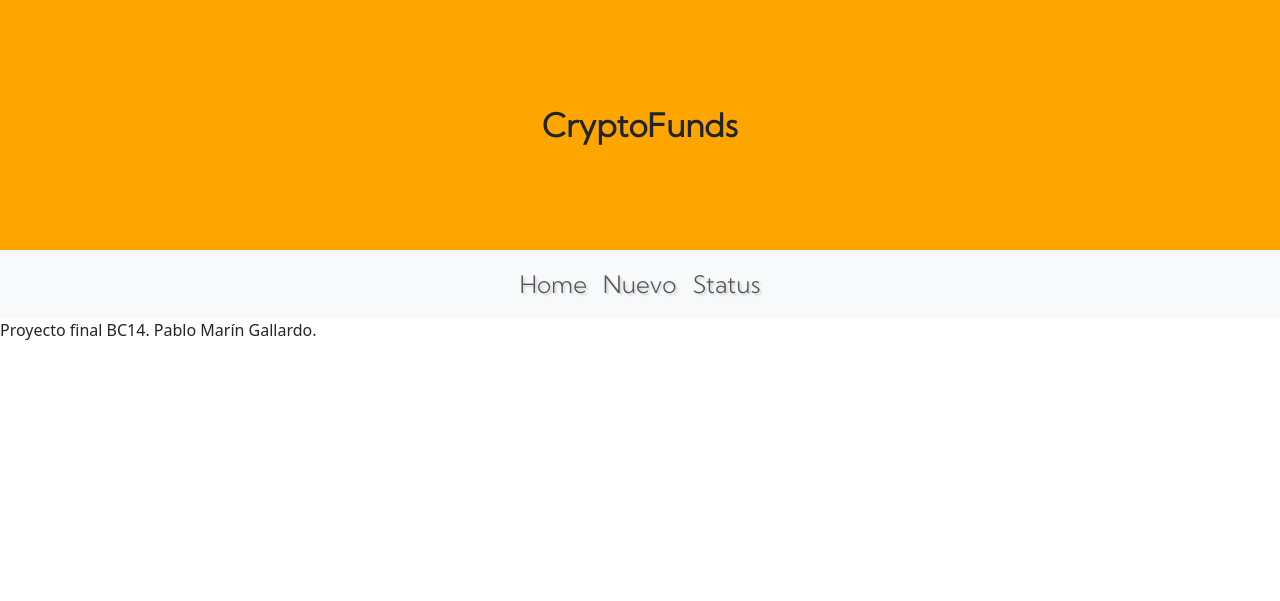
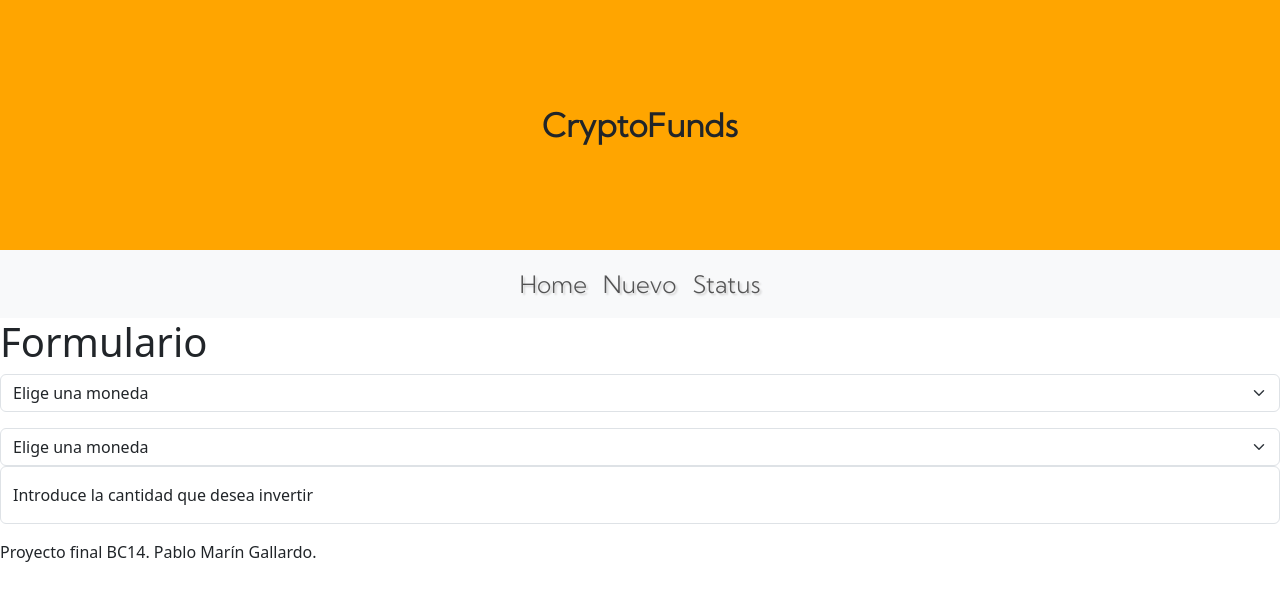
Before and after one commit to pablomaringallardo/Simulador-de-cryptos, a Flask app: page /purchase in a window 1280 px wide. Shown: the top 601 px of the page. Run offline with Flask 2, Linux system fonts and the light colour scheme; parts of the project's set-up code (start-up, migrations or seed data) failed here and were passed over; some web fonts are replaced.

Commit message:
feat: le doy algo de foma al formulario WP

```diff
--- a/balance/templates/form.html
+++ b/balance/templates/form.html
@@ -1 +1,46 @@
 {% extends 'base.html' %}
+
+{% block scripts %}
+<script src="/static/js/form.js"></script>
+{% endblock scripts %}
+
+{% block contenido %}
+<h1>Formulario</h1>
+<form novalidate id="form">
+  <div class="mb-3">
+    <select class="form-select" aria-label="Default select example">
+      <label for="">Moneda origen:</label>
+      <option selected>Elige una moneda</option>
+      <option value="1">EUR</option>
+      <option value="2">BTC</option>
+      <option value="3">ETH</option>
+      <option value="4">USDT</option>
+      <option value="5">ADA</option>
+      <option value="6">SOL</option>
+      <option value="7">XRP</option>
+      <option value="8">DOT</option>
+      <option value="9">DOGE</option>
+      <option value="10">SHIB</option>
+    </select>
+  </div>
+  <div class="mb3">
+    <select class="form-select" aria-label="Default select example">
+      <option selected>Elige una moneda</option>
+      <option value="1">EUR</option>
+      <option value="2">BTC</option>
+      <option value="3">ETH</option>
+      <option value="4">USDT</option>
+      <option value="5">ADA</option>
+      <option value="6">SOL</option>
+      <option value="7">XRP</option>
+      <option value="8">DOT</option>
+      <option value="9">DOGE</option>
+      <option value="10">SHIB</option>
+    </select>
+  </div>
+  <div class="form-floating mb-3">
+    <input type="text" class="form-control" id="floatingInput" placeholder="1000">
+    <label for="floatingInput">Introduce la cantidad que desea invertir</label>
+  </div>
+</form>
+{% endblock contenido %}
--- a/balance/templates/inicio.html
+++ b/balance/templates/inicio.html
@@ -5,7 +5,7 @@
 {% endblock scripts %}
 
 {% block contenido %}
-<h1>Lista de inversiones</h1>
+<h1>Tabla de inversiones</h1>
 
 
 <section class="seccion-movimientos">
```
